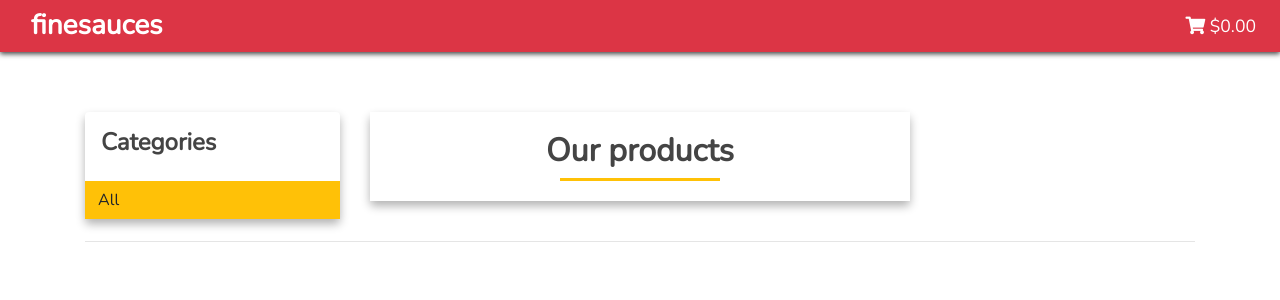
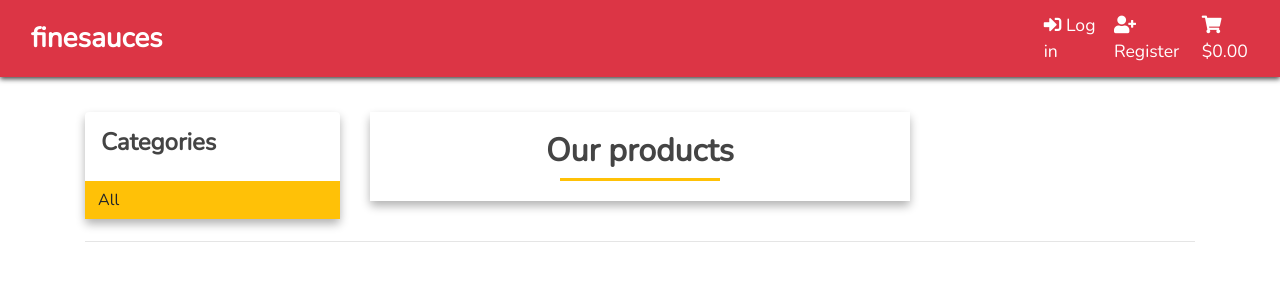
Before and after one commit to castobary/finesauces, a Django app: page / in a window 1280 px wide. Shown: the top 300 px of the page. Run offline with Django 5.2, Linux system fonts and the light colour scheme; data that the repository does not hold is empty; parts of the project's set-up code (start-up, migrations or seed data) failed here and were passed over; some libraries are stand-ins or nearby versions.

Commit message:
logout big headache

```diff
--- a/accounts/urls.py
+++ b/accounts/urls.py
@@ -1,8 +1,13 @@
 from django.urls import path
-# from . import views
+from . import views
+from django.views.decorators.http import require_http_methods
+#from django.contrib.auth import views as auth_views
 
-from django.contrib.auth import views as auth_views
+app_name = 'accounts'
 
 urlpatterns = [
-     path('login/', auth_views.LoginView.as_view(), name='login'),
+    # path('login/', auth_views.LoginView.as_view(template_name='accounts/registration/login.html'), name='login'),
+     path('login/', views.user_login, name='login'),
+   #  path('logout/', auth_views.LogoutView.as_view(), name='logout'),
+     path('logout/', views.UserLogoutView.as_view(), name='logout'),
 ]
--- a/config/settings.py
+++ b/config/settings.py
@@ -28,6 +28,9 @@ except ImportError:
     pass
 
 LOGIN_URL = 'login'
+LOGIN_REDIRECT_URL= 'listings:product_list'
+
+LOGOUT_REDIRECT_URL= 'accounts:login'
 # Application definition
 
 INSTALLED_APPS = [
--- a/templates/accounts/registration/login.html
+++ b/templates/accounts/registration/login.html
@@ -1,7 +1,7 @@
-{% extends 'base.html' %}
+{% extends 'master/master.html' %}
 
 {% block title %}Log in{% endblock %}
-
+<!--Use this template if you prefer to use django inbuilt login view-->
 {% block content %}
 {% if form.errors %}
   <div class="shadow-custom messages alert alert-danger
--- a/templates/master/master.html
+++ b/templates/master/master.html
@@ -28,6 +28,33 @@
   </button>
   <div class="collapse navbar-collapse" id="navbarCollapse">
     <ul class="navbar-nav ml-auto">
+      {% if request.user.is_authenticated %}
+      <li class="nav-item">
+        <a href="" class="nav-link text-white">
+          <i class="fas fa-user"></i> {{ request.user.email }}
+        </a>
+      </li>
+      <li class="nav-item">
+        <form action="{% url 'accounts:logout' %}" method="post">
+          {% csrf_token %}
+          <button class="btn btn-link  text-white" type="submit">
+            <i class="fas fa-sign-out-alt"></i>Logout
+            </button>
+      </form>
+
+      {% else %}
+      <li class="nav-item">
+        <a href="{% url 'accounts:login' %}" class="nav-link text-white">
+          <i class="fas fa-sign-in-alt"></i> Log in
+        </a>
+      </li>
+      <li class="nav-item">
+        <a href="" class="nav-link text-white">
+          <i class="fas fa-user-plus"></i> Register
+        </a>
+      </li>
+    {% endif %}
+
       <li class="nav-item">
         <div class="dropdown-custom">
           <a href="{% url 'cart:cart_detail' %}"
```
Also changed, not shown: accounts/views.py (+13 -0 lines), templates/accounts/login.html (renamed from templates/accounts/login_custom.html).
